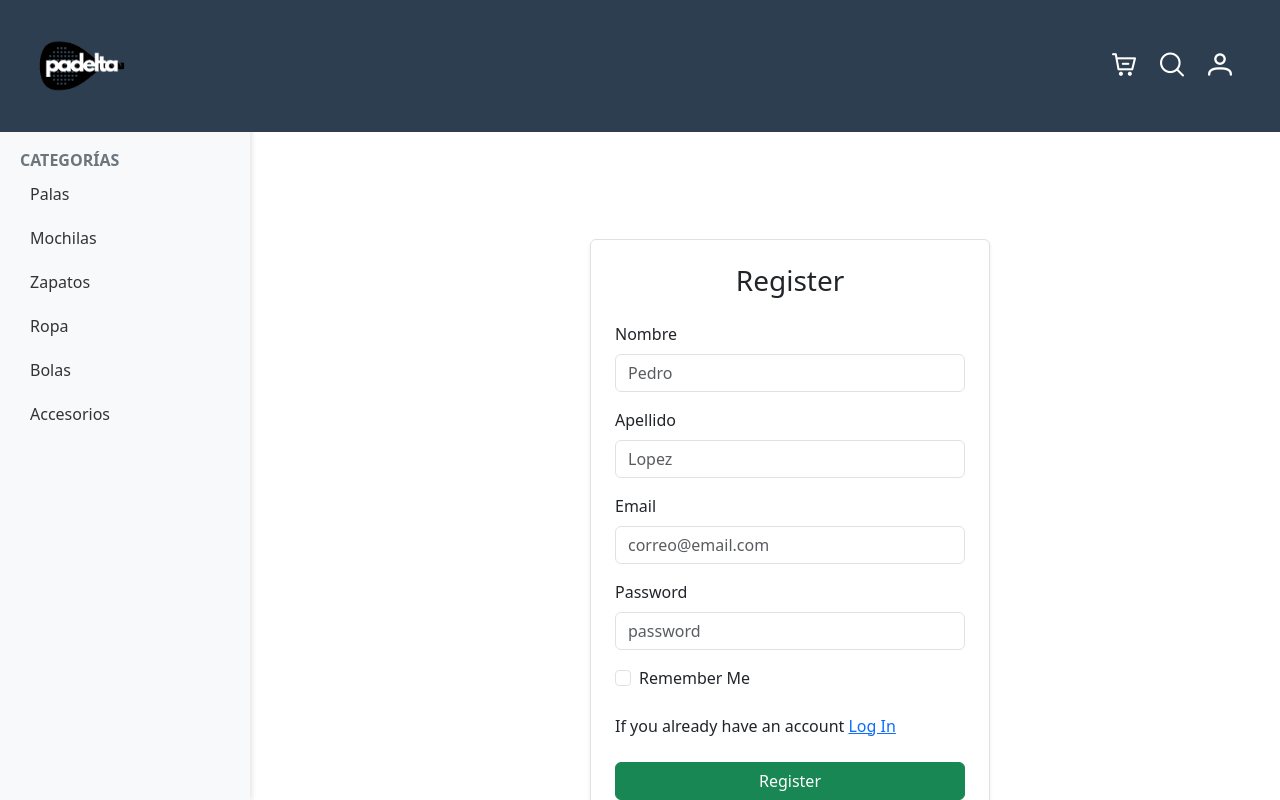
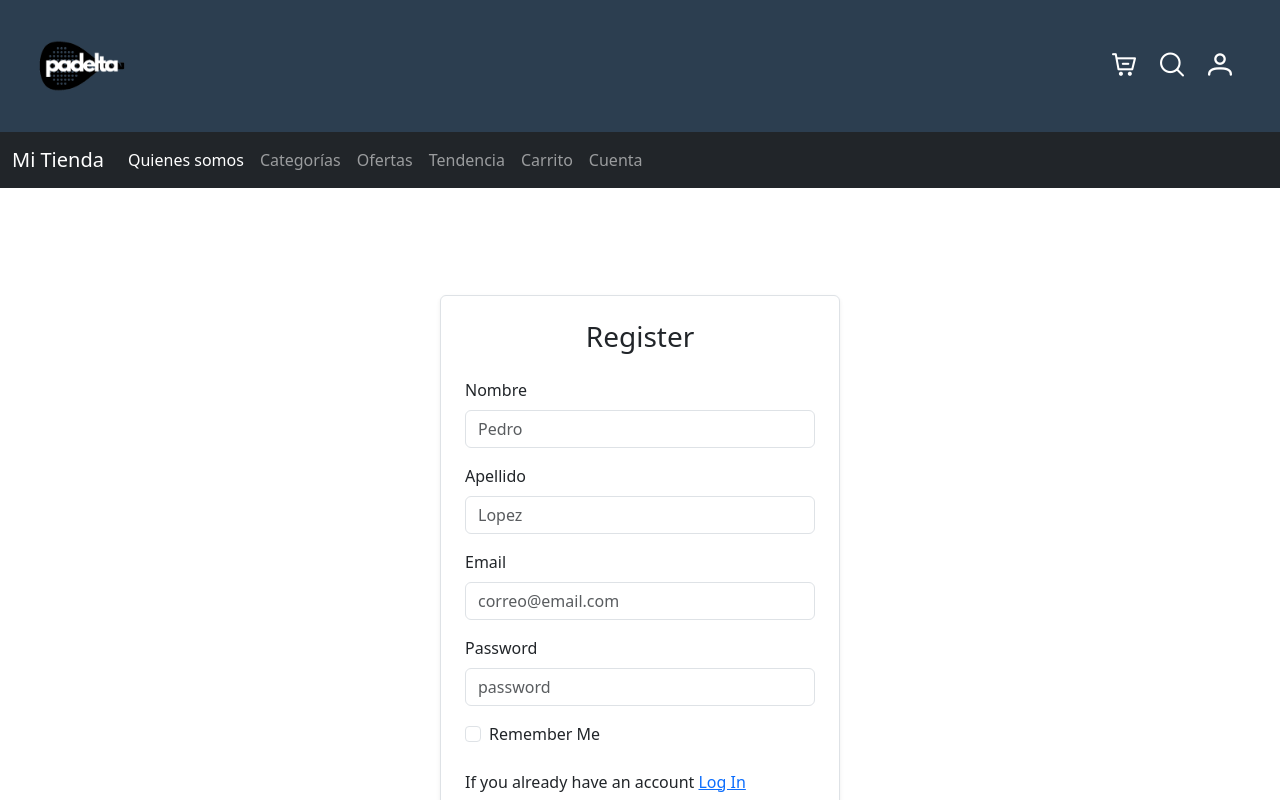
Before and after one commit to Fabian-mo29/mundoRaquetas, a Vue app in the folder frontend/: page /register in a window 1280 px wide. Shown: the top 800 px of the page. Built offline with nearby package versions, Linux system fonts and the light colour scheme.

Commit message:
Correciones en los margenes y espaciado del layout

```diff
--- a/frontend/src/App.vue
+++ b/frontend/src/App.vue
@@ -1,22 +1,24 @@
 <template>
   <div class = "layout">
     <HeaderBar/>
-    <VertSidebar/>
+    <!-- <VertSidebar/> -->
+    <NavBar/>
     <RouterView/>
     <FooterBar/>
   </div>
 </template>
 
 <script>
-//import NavBar from './components/NavBar.vue';
+import NavBar from './components/NavBar.vue';
 import HeaderBar from './components/HeaderBar.vue';
-import VertSidebar from './components/VertSidebar.vue';
+// import VertSidebar from './components/VertSidebar.vue';
 import FooterBar from './components/FooterBar.vue';
 
   export default {
     components: {
       HeaderBar,
-      VertSidebar,
+      NavBar,
+      // VertSidebar,
       FooterBar,
     },
   };
--- a/frontend/src/components/CarruselOfertas.vue
+++ b/frontend/src/components/CarruselOfertas.vue
@@ -70,8 +70,8 @@ onMounted(() => {
 <style lang="scss" scoped>
 
 .main-container {
-  margin-left: 250px;
-  width: calc(100% - 250px);
+  // margin-left: 250px;
+  width: calc(100%);
   min-height: 100vh;
   display: flex;
   flex-direction: column;
--- a/frontend/src/components/LogIn.vue
+++ b/frontend/src/components/LogIn.vue
@@ -46,6 +46,5 @@
 
 <style lang="scss" scoped>
 #mainCard {
-    margin-left: 300px;
 }
 </style>
--- a/frontend/src/components/ProductList.vue
+++ b/frontend/src/components/ProductList.vue
@@ -18,7 +18,7 @@ import ProductCard from './ProductCard.vue'
 const props = defineProps({
   limite: {
     type: Number,
-    default: 6
+    default: 8
   }
 })
 
@@ -41,8 +41,7 @@ h2 {
 }
 
 .main-container {
-  margin-left: 250px;
-  width: calc(100% - 250px);
+  width: calc(100%);
   min-height: 100vh;
   display: flex;
   flex-direction: column;
--- a/frontend/src/components/RegisterForm.vue
+++ b/frontend/src/components/RegisterForm.vue
@@ -50,7 +50,4 @@
 </script>
 
 <style lang="scss" scoped>
-#mainCard {
-    margin-left: 300px;
-}
 </style>
--- a/frontend/src/views/NotFoundView.vue
+++ b/frontend/src/views/NotFoundView.vue
@@ -11,6 +11,6 @@ import NotFoundComp from '@/components/NotFoundComp.vue';
 
 <style lang="scss" scoped>
 div {
-    margin-left: 300px;
+    margin: 100px 0;
 }
 </style>
```
